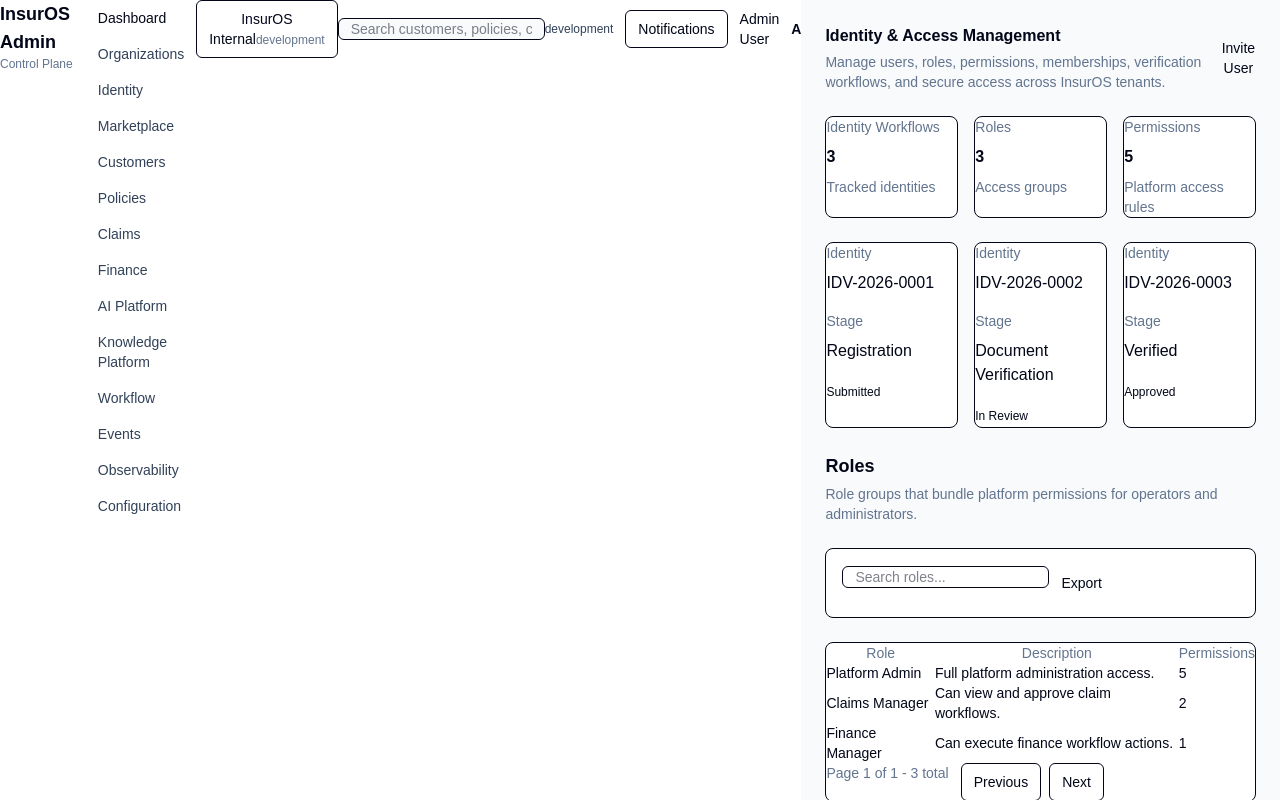
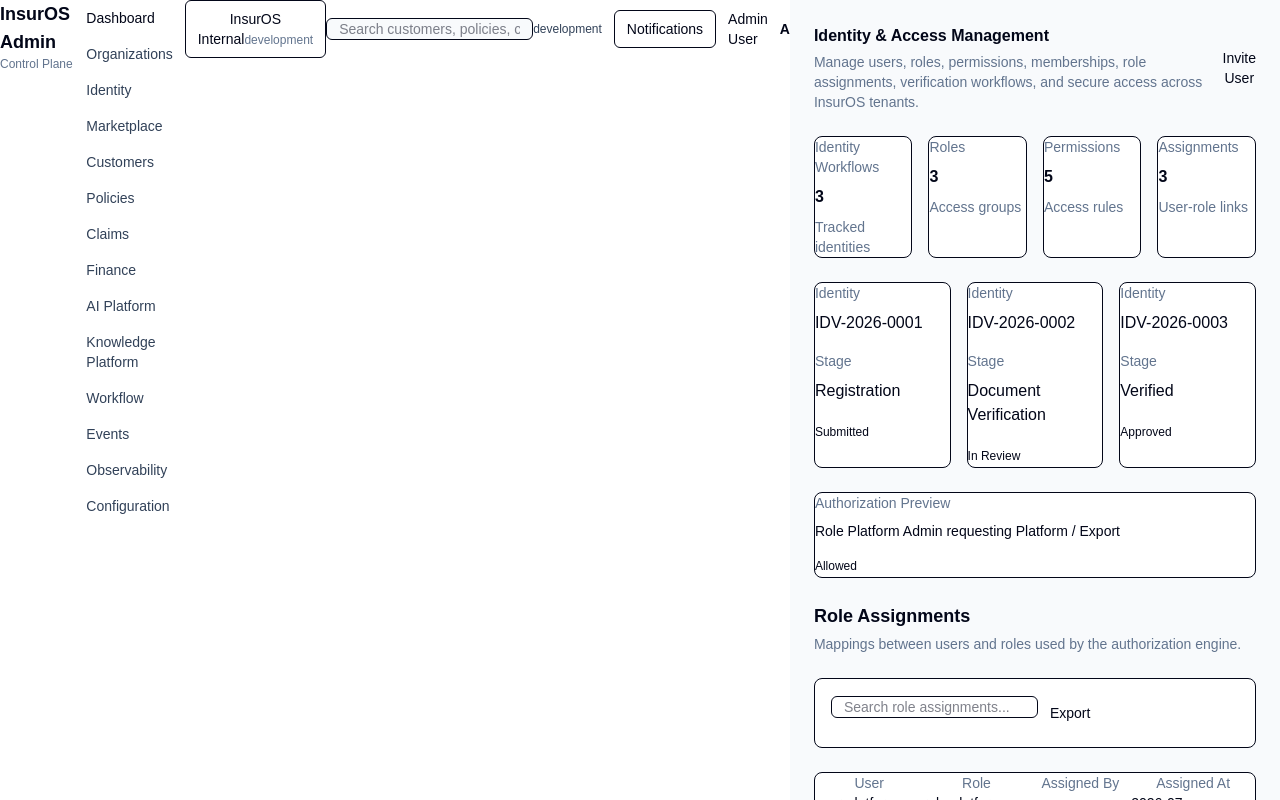
Before and after one commit to Bucrepinfo-lab/InsurOS, a Next.js app in the folder apps/admin/: page /dashboard/identity in a window 1280 px wide. Shown: the top 800 px of the page. Built offline with nearby package versions, Linux system fonts and the light colour scheme; no server answers.

Commit message:
feat(identity): show role assignments and authorization preview

```diff
--- a/apps/admin/src/app/dashboard/identity/page.tsx
+++ b/apps/admin/src/app/dashboard/identity/page.tsx
@@ -8,9 +8,16 @@ import {
   KPICard,
   type DataTableColumn
 } from '@insuros/ui';
-import { IdentityService, PermissionService, RoleService } from '@insuros/services';
+import {
+  AuthorizationService,
+  IdentityService,
+  PermissionService,
+  RoleAssignmentService,
+  RoleService
+} from '@insuros/services';
 
 type UserRow = {
+  id: string;
   name: string;
   email: string;
   role: string;
@@ -20,12 +27,15 @@ type UserRow = {
 const identityService = new IdentityService();
 const permissionService = new PermissionService();
 const roleService = new RoleService();
+const roleAssignmentService = new RoleAssignmentService();
+const authorizationService = new AuthorizationService();
 
 const users: UserRow[] = [
   {
+    id: 'user-platform-admin',
     name: 'Platform Admin',
     email: 'admin@insuros.local',
-    role: 'Super Admin',
+    role: 'Platform Admin',
     status: 'Active'
   }
 ];
@@ -45,9 +55,17 @@ export default async function IdentityPage() {
   const workflows = await identityService.getIdentityWorkflows();
   const permissions = await permissionService.getPermissions();
   const roles = await roleService.getRoles();
+  const assignments = await roleAssignmentService.getRoleAssignments();
+
+  const authorizationPreview = await authorizationService.authorize(
+    'role-platform-admin',
+    'Platform',
+    'Export'
+  );
 
   type PermissionRow = (typeof permissions)[number];
   type RoleRow = (typeof roles)[number];
+  type RoleAssignmentRow = (typeof assignments)[number];
 
   const permissionColumns: DataTableColumn<PermissionRow>[] = [
     { key: 'scope', header: 'Scope' },
@@ -65,16 +83,24 @@ export default async function IdentityPage() {
     }
   ];
 
+  const assignmentColumns: DataTableColumn<RoleAssignmentRow>[] = [
+    { key: 'userId', header: 'User' },
+    { key: 'roleId', header: 'Role' },
+    { key: 'assignedBy', header: 'Assigned By' },
+    { key: 'assignedAt', header: 'Assigned At' }
+  ];
+
   return (
     <DomainModulePage
       title='Identity & Access Management'
-      description='Manage users, roles, permissions, memberships, verification workflows, and secure access across InsurOS tenants.'
+      description='Manage users, roles, permissions, memberships, role assignments, verification workflows, and secure access across InsurOS tenants.'
       actions={<Button>Invite User</Button>}
     >
-      <div className='mb-6 grid gap-4 md:grid-cols-3'>
+      <div className='mb-6 grid gap-4 md:grid-cols-4'>
         <KPICard title='Identity Workflows' value={String(workflows.length)} change='Tracked identities' />
         <KPICard title='Roles' value={String(roles.length)} change='Access groups' />
-        <KPICard title='Permissions' value={String(permissions.length)} change='Platform access rules' />
+        <KPICard title='Permissions' value={String(permissions.length)} change='Access rules' />
+        <KPICard title='Assignments' value={String(assignments.length)} change='User-role links' />
       </div>
 
       <div className='mb-6 grid gap-4 lg:grid-cols-3'>
@@ -97,7 +123,39 @@ export default async function IdentityPage() {
         ))}
       </div>
 
-      <div className='space-y-6'>
+      <Card>
+        <CardContent>
+          <p className='text-sm text-slate-500'>Authorization Preview</p>
+          <p className='mt-2 text-sm'>
+            Role <span className='font-medium'>Platform Admin</span> requesting{' '}
+            <span className='font-medium'>Platform / Export</span>
+          </p>
+
+          <div className='mt-3'>
+            <Badge tone={authorizationPreview.allowed ? 'success' : 'danger'}>
+              {authorizationPreview.allowed ? 'Allowed' : 'Denied'}
+            </Badge>
+          </div>
+
+          {authorizationPreview.reason ? (
+            <p className='mt-3 text-sm text-slate-500'>{authorizationPreview.reason}</p>
+          ) : null}
+        </CardContent>
+      </Card>
+
+      <div className='mt-6 space-y-6'>
+        <DomainEntityList
+          title='Role Assignments'
+          description='Mappings between users and roles used by the authorization engine.'
+          searchPlaceholder='Search role assignments...'
+          columns={assignmentColumns}
+          data={assignments}
+          emptyTitle='No role assignments'
+          emptyDescription='No role assignments are currently configured.'
+          emptyAction={<Button>Assign Role</Button>}
+          actions={<Button variant='secondary'>Export</Button>}
+        />
+
         <DomainEntityList
           title='Roles'
           description='Role groups that bundle platform permissions for operators and administrators.'
```
